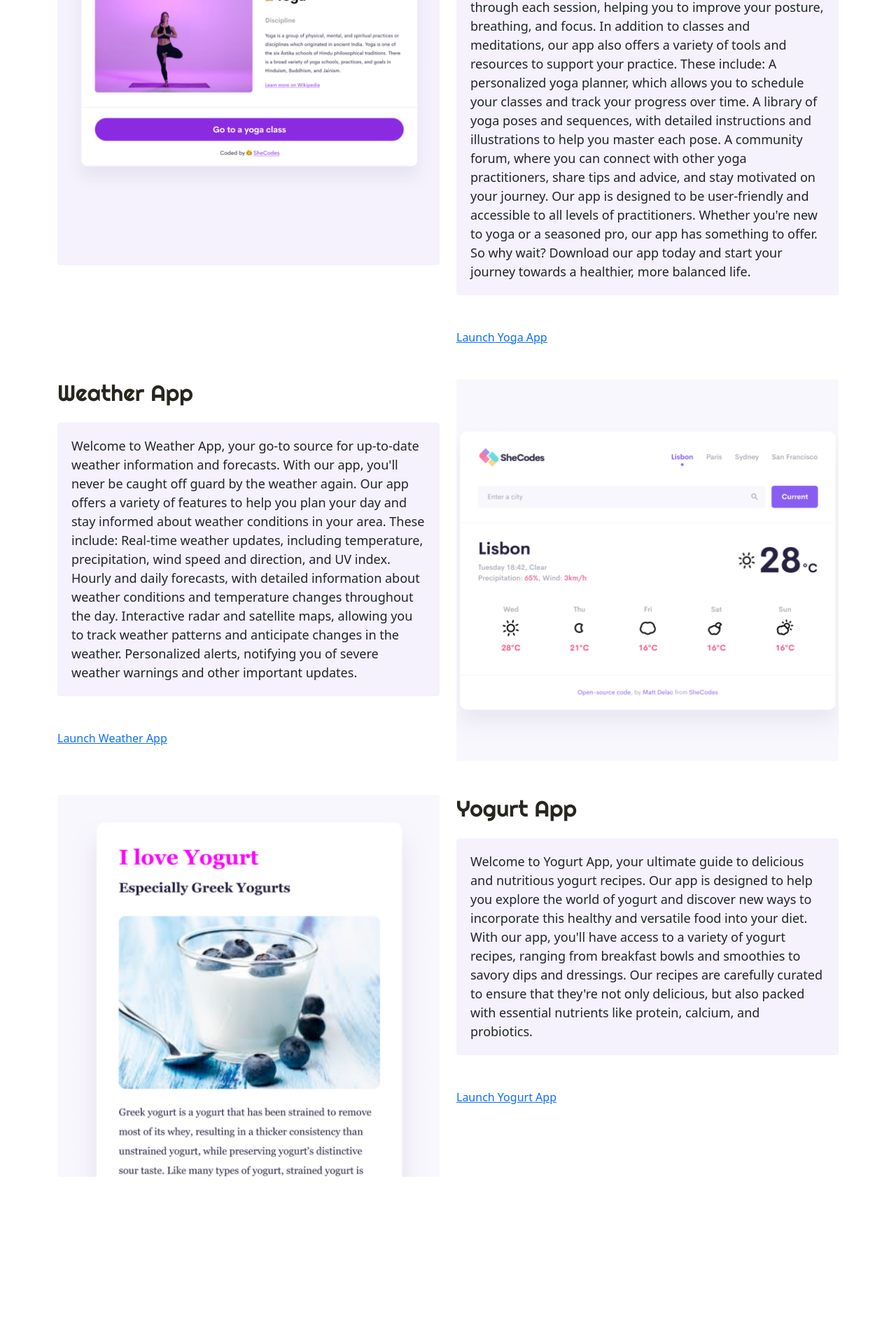
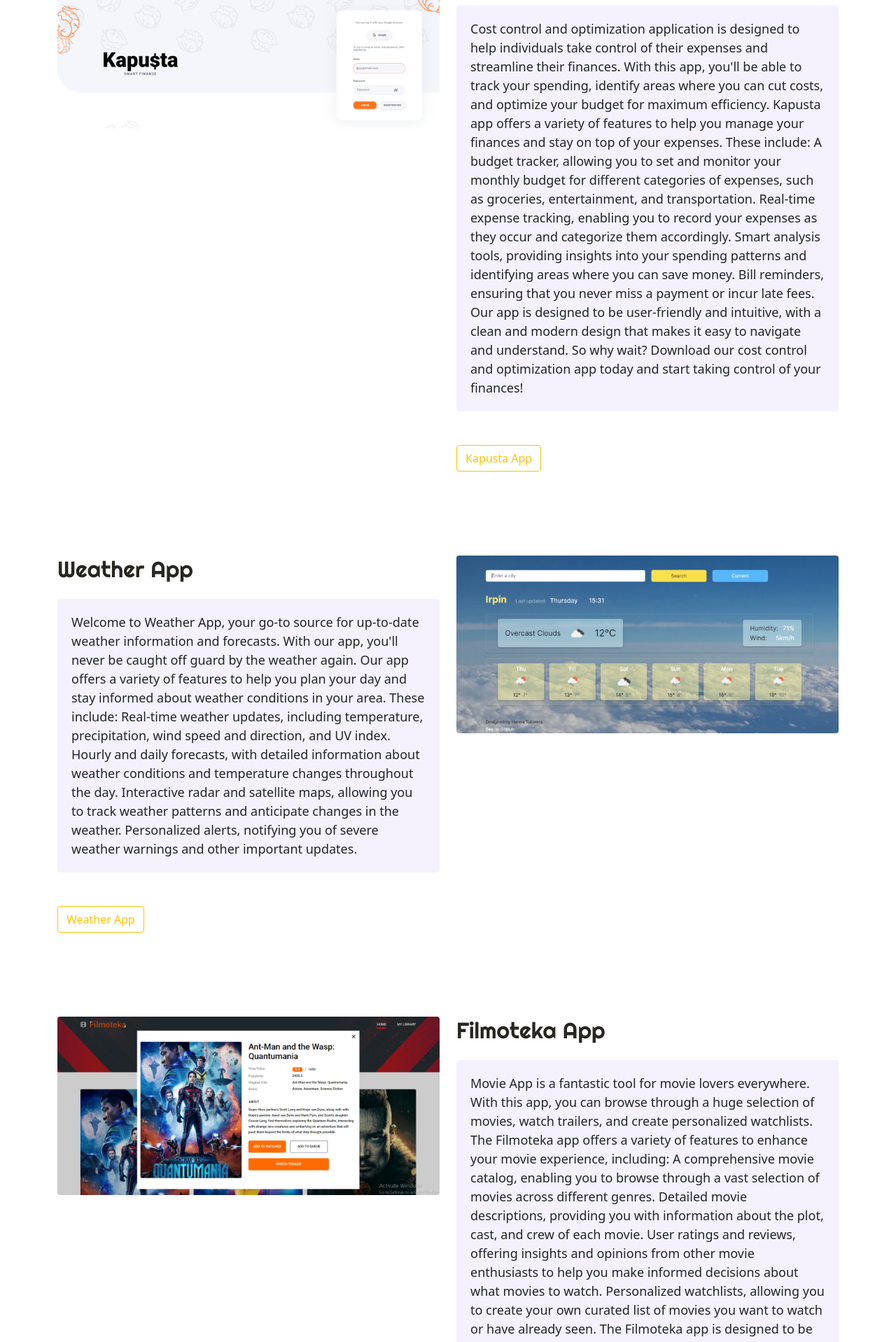
Before and after one commit to HannaTubolets/bootstrap-hw-portfolio, a plain HTML site: page works.html in a window 1280 px wide. Shown: the part 370-2288 px from the top of the page at 70% size. Before the commit the page ends 2100 px from the top, so only its background shows below. Drawn offline with nearby package versions, Linux system fonts and the light colour scheme.

Commit message:
Updated content

```diff
--- a/src/style.css
+++ b/src/style.css
@@ -27,6 +27,11 @@
   font-weight: normal;
 }
 
+.section {
+  margin-top: 120px;
+  margin-bottom: 120px;
+}
+
 .hero {
   background: var(--secondary-color);
   text-align: center;
@@ -40,6 +45,10 @@
 
 .yellow {
   color: var(--primary-color);
+}
+
+.heading {
+  margin-top: 120px;
 }
 
 .upper-heading,
@@ -62,46 +71,6 @@
   line-height: 1.5;
   text-align: left;
 }
-
-/* .navigation-links {
-  display: flex;
-  margin-top: 40px;
-  justify-content: center;
-} */
-
-/* .navigation-links a {
-  margin: 20px 20px 0 0;
-  border-radius: 4px;
-  padding: 20px 15px;
-  text-decoration: none;
-  text-transform: capitalize;
-} */
-
-/* .app-link {
-  margin: 0;
-  justify-content: start;
-} */
-
-.main-btn {
-  background: var(--primary-color);
-  box-shadow: var(--box-shadow);
-  border-radius: 4px;
-  color: white;
-  font-size: 18px;
-  line-height: 27px;
-  padding: 15px 30px;
-}
-
-/* .secondary-link {
-  color: var(--primary-color);
-  border: 1px solid var(--primary-color);
-}
-
-.homepage-link {
-  color: var(--primary-color);
-  text-align: center;
-  display: block;
-} */
 
 .about-paragraphs {
   display: flex;
--- a/works.html
+++ b/works.html
@@ -16,7 +16,7 @@
       crossorigin="anonymous"
     />
 
-    <title>About Front-end developer Hanna Tubolets</title>
+    <title>Projects of the Front-end developer Hanna Tubolets</title>
     <link rel="preconnect" href="https://fonts.googleapis.com" />
     <link rel="preconnect" href="https://fonts.gstatic.com" crossorigin />
     <link
@@ -84,40 +84,45 @@
     </header>
     <main>
       <h1 class="main-heading">My Works</h1>
-              <section class="mb-5">
+      <section class="section">
         <div class="container">
           <div class="row">
             <div class="col-sm-6">
               <img
                 class="img-fluid rounded d-none d-sm-block"
-                  src="src/images/yoga.png"
-                  alt="yoga image"
+                src="src/images/kapusta-img.png"
+                alt="kapusta image"
               />
             </div>
             <div class="col-sm-6">
-                <h2 class="mb-4 app-heading">Yoga App</h2>
+              <h2 class="mb-4 app-heading" id="kapusta">Kapusta App</h2>
               <p class="txt">
-                  With Yoga App, you'll have access to a variety of yoga classes
-                  and guided meditations, ranging from beginner to advanced
-                  levels. Our experienced instructors will guide you through
-                  each session, helping you to improve your posture, breathing,
-                  and focus. In addition to classes and meditations, our app
-                  also offers a variety of tools and resources to support your
-                  practice. These include: A personalized yoga planner, which
-                  allows you to schedule your classes and track your progress
-                  over time. A library of yoga poses and sequences, with
-                  detailed instructions and illustrations to help you master
-                  each pose. A community forum, where you can connect with other
-                  yoga practitioners, share tips and advice, and stay motivated
-                  on your journey. Our app is designed to be user-friendly and
-                  accessible to all levels of practitioners. Whether you're new
-                  to yoga or a seasoned pro, our app has something to offer. So
-                  why wait? Download our app today and start your journey
-                  towards a healthier, more balanced life.
+                Cost control and optimization application is designed to help
+                individuals take control of their expenses and streamline their
+                finances. With this app, you'll be able to track your spending,
+                identify areas where you can cut costs, and optimize your budget
+                for maximum efficiency. Kapusta app offers a variety of features
+                to help you manage your finances and stay on top of your
+                expenses. These include: A budget tracker, allowing you to set
+                and monitor your monthly budget for different categories of
+                expenses, such as groceries, entertainment, and transportation.
+                Real-time expense tracking, enabling you to record your expenses
+                as they occur and categorize them accordingly. Smart analysis
+                tools, providing insights into your spending patterns and
+                identifying areas where you can save money. Bill reminders,
+                ensuring that you never miss a payment or incur late fees. Our
+                app is designed to be user-friendly and intuitive, with a clean
+                and modern design that makes it easy to navigate and understand.
+                So why wait? Download our cost control and optimization app
+                today and start taking control of your finances!
               </p>
               <div class="mt-5">
-                  <a href="#" class="main-link app-link" title="Yoga App link"
-                    >Launch Yoga App</a
+                <a
+                  href="https://hannatubolets.github.io/kapusta-team-project/login"
+                  class="btn btn-outline-warning"
+                  title="Kapusta App link"
+                  target="_blank"
+                  >Kapusta App</a
                 >
               </div>
             </div>
@@ -125,39 +130,40 @@
         </div>
       </section>
 
-        <section class="mb-5">
+      <section class="section">
         <div class="container">
           <div class="row">
             <div class="col-sm-6">
-                <h2 class="mb-4 app-heading">Weather App</h2>
+              <h2 class="mb-4 app-heading" id="weather">Weather App</h2>
               <p class="txt">
-                  Welcome to Weather App, your go-to source for up-to-date
-                  weather information and forecasts. With our app, you'll never
-                  be caught off guard by the weather again. Our app offers a
-                  variety of features to help you plan your day and stay
-                  informed about weather conditions in your area. These include:
-                  Real-time weather updates, including temperature,
-                  precipitation, wind speed and direction, and UV index. Hourly
-                  and daily forecasts, with detailed information about weather
-                  conditions and temperature changes throughout the day.
-                  Interactive radar and satellite maps, allowing you to track
-                  weather patterns and anticipate changes in the weather.
-                  Personalized alerts, notifying you of severe weather warnings
-                  and other important updates.
+                Welcome to Weather App, your go-to source for up-to-date weather
+                information and forecasts. With our app, you'll never be caught
+                off guard by the weather again. Our app offers a variety of
+                features to help you plan your day and stay informed about
+                weather conditions in your area. These include: Real-time
+                weather updates, including temperature, precipitation, wind
+                speed and direction, and UV index. Hourly and daily forecasts,
+                with detailed information about weather conditions and
+                temperature changes throughout the day. Interactive radar and
+                satellite maps, allowing you to track weather patterns and
+                anticipate changes in the weather. Personalized alerts,
+                notifying you of severe weather warnings and other important
+                updates.
               </p>
               <div class="mt-5">
                 <a
-                    href="#"
-                    class="main-link app-link"
+                  href="https://friendly-arithmetic-50e5c3.netlify.app/"
+                  class="btn btn-outline-warning"
                   title="Weather App link"
-                    >Launch Weather App</a
+                  target="_blank"
+                  >Weather App</a
                 >
               </div>
             </div>
             <div class="col-sm-6">
               <img
                 class="img-fluid rounded d-none d-sm-block"
-                  src="src/images/weather.png"
+                src="src/images/weather-img.png"
                 alt="weather image"
               />
             </div>
@@ -165,32 +171,46 @@
         </div>
       </section>
 
-        <section class="mb-5">
+      <section class="section">
         <div class="container">
           <div class="row">
             <div class="col-sm-6">
               <img
                 class="img-fluid rounded d-none d-sm-block"
-                  src="/src/images/yogurt.png"
-                  alt="yogurt image"
+                src="/src/images/filmoteka-img.png"
+                alt="filmoteka image"
               />
             </div>
             <div class="col-sm-6">
-                <h2 class="mb-4 app-heading">Yogurt App</h2>
+              <h2 class="mb-4 app-heading" id="filmoteka">Filmoteka App</h2>
               <p class="txt">
-                  Welcome to Yogurt App, your ultimate guide to delicious and
-                  nutritious yogurt recipes. Our app is designed to help you
-                  explore the world of yogurt and discover new ways to
-                  incorporate this healthy and versatile food into your diet.
-                  With our app, you'll have access to a variety of yogurt
-                  recipes, ranging from breakfast bowls and smoothies to savory
-                  dips and dressings. Our recipes are carefully curated to
-                  ensure that they're not only delicious, but also packed with
-                  essential nutrients like protein, calcium, and probiotics.
+                Movie App is a fantastic tool for movie lovers everywhere. With
+                this app, you can browse through a huge selection of movies,
+                watch trailers, and create personalized watchlists. The
+                Filmoteka app offers a variety of features to enhance your movie
+                experience, including: A comprehensive movie catalog, enabling
+                you to browse through a vast selection of movies across
+                different genres. Detailed movie descriptions, providing you
+                with information about the plot, cast, and crew of each movie.
+                User ratings and reviews, offering insights and opinions from
+                other movie enthusiasts to help you make informed decisions
+                about what movies to watch. Personalized watchlists, allowing
+                you to create your own curated list of movies you want to watch
+                or have already seen. The Filmoteka app is designed to be
+                user-friendly and intuitive, with a clean and modern design that
+                makes it easy to navigate and find the movies you're looking
+                for. Whether you're a casual movie-goer or a dedicated film
+                buff, this app has everything you need to enjoy your movie
+                experience. So why wait? Visit the Filmotekat website and start
+                exploring the world of cinema today!
               </p>
               <div class="mt-5">
-                  <a href="#" class="main-link app-link" title="Yogurt App link"
-                    >Launch Yogurt App</a
+                <a
+                  href="https://hannatubolets.github.io/filmoteka-team-project/"
+                  class="btn btn-outline-warning"
+                  title="Filmoteka App link"
+                  target="_blank"
+                  >Filmoteka App</a
                 >
               </div>
             </div>
@@ -198,7 +218,7 @@
         </div>
       </section>
     </main>
-    </main>
+
     <footer class="mb-5"></footer>
 
     <script
```
Also changed, not shown: about.html (+5 -5 lines), index.html (+47 -58 lines), src/images/filmoteka-img.png (added), src/images/kapusta-img.png (added), src/images/weather-img.png (added), src/images/weather.png (deleted), src/images/yoga.png (deleted). Lines whose indentation alone changed are shown as unchanged.
